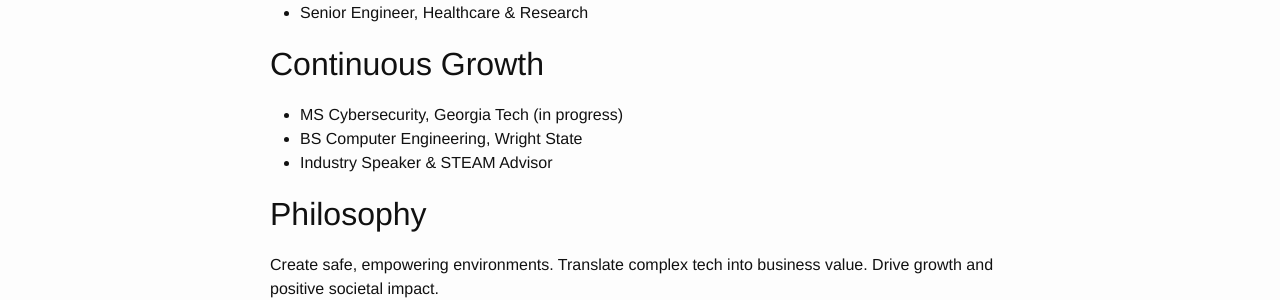
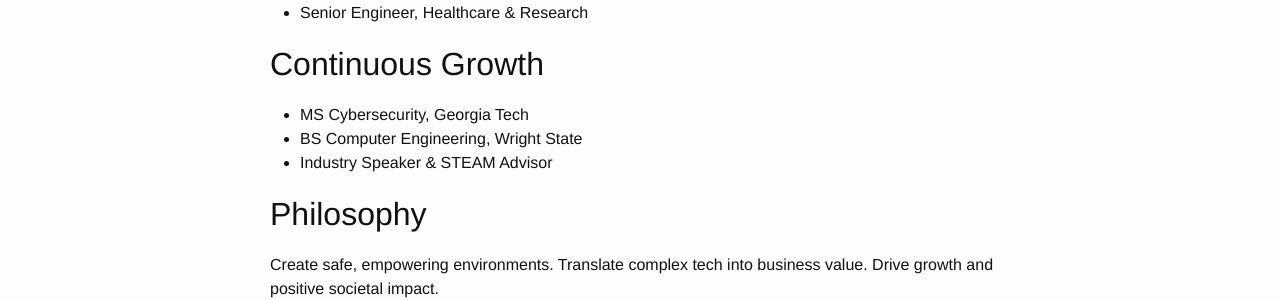
Before and after one commit to wyld3rbit/wyld3rbit.github.io, a Jekyll site: the page built from about.md, in a window 1280 px wide. Shown: the part 1370-1670 px from the top of the page. Built offline with Jekyll 4.4.1, drawn with Linux system fonts in a browser that asks for light colours.

Commit message:
removed WIP from gatech degree

```diff
--- a/about.md
+++ b/about.md
@@ -116,7 +116,7 @@ Visionary tech leader driving growth and innovation in fintech, healthcare, and
 
 ## Continuous Growth
 
-- MS Cybersecurity, Georgia Tech (in progress)
+- MS Cybersecurity, Georgia Tech
 - BS Computer Engineering, Wright State
 - Industry Speaker & STEAM Advisor
 
```
